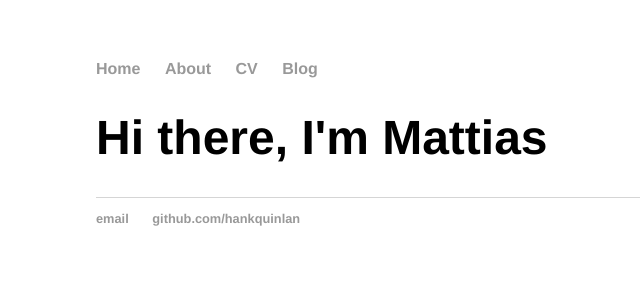
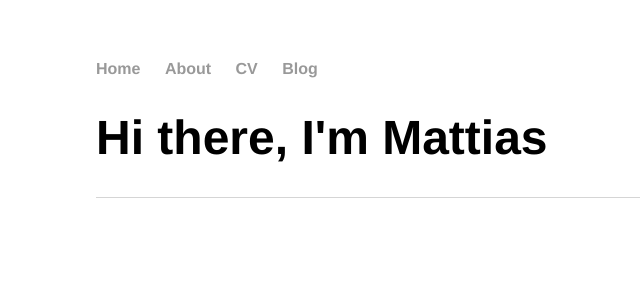
Before and after one commit to tolhurmatt/LuckyRabbi.github.io, a Jekyll site: the page built from index.html, in a window 1280 px wide. Shown: the top 300 px of the page, without its empty margins (96-736 px from the left). Built offline with Jekyll 4.4.1, drawn with Linux system fonts in a browser that asks for light colours.

Commit message:
Update index.html

```diff
--- a/index.html
+++ b/index.html
@@ -1,28 +1,7 @@
-<!DOCTYPE html>
-<html>
-	<head>
-		<title>Mattias</title>
-		<link rel="stylesheet" type="text/css" href="/css/main.css">
-	</head>
-	<body>
-		<nav>
-    		<ul>
-        		<li><a href="/">Home</a></li>
-	        	<li><a href="/about">About</a></li>
-        		<li><a href="/cv">CV</a></li>
-        		<li><a href="/blog">Blog</a></li>
-    		</ul>
-		</nav>
-		<div class="container">
-    		<div class="blurb">
-        		<h1>Hi there, I'm Mattias</h1>
-    		</div><!-- /.blurb -->
-		</div><!-- /.container -->
-		<footer>
-    		<ul>
-        		<li><a href="mailto:hankquinlanhub@gmail.com">email</a></li>
-        		<li><a href="https://github.com/hankquinlan">github.com/hankquinlan</a></li>
-			</ul>
-		</footer>
-	</body>
-</html>
+---
+layout: default
+title: Mattias
+---
+<div class="blurb">
+	<h1>Hi there, I'm Mattias</h1>
+</div><!-- /.blurb -->
```
